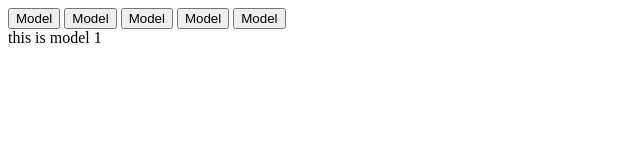
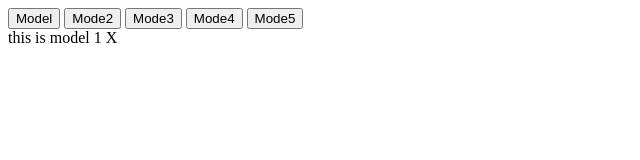
Before and after one commit to riazsha/simple-jquery, a plain HTML site: page index.html in a window 1280 px wide. Both pictures are taken after a click on the button "Model". Shown: the whole page, without its empty margins (0-640 px from the left). Drawn offline with Linux system fonts and the light colour scheme.

Commit message:
close span added

```diff
--- a/index.html
+++ b/index.html
@@ -3,12 +3,14 @@
 <title>HTML Tutorial</title>
 <body>
 
+<!-- data target and data trigger both attributes required for model
+	data target need to trigger model and data target need to identify the id-->
 
-<button type="button" data-trigger="button1">Model</button>
-<button type="button" data-trigger="button2">Model</button>
-<button type="button" data-trigger="button3">Model</button>
-<button type="button" data-trigger="button4">Model</button>
-<button type="button" data-trigger="button5">Model</button>
+<button type="button" data-trigger="trigger" data-target="button1">Model</button>
+<button type="button" data-trigger="trigger" data-target="button2">Mode2</button>
+<button type="button" data-trigger="trigger" data-target="button3">Mode3</button>
+<button type="button" data-trigger="trigger" data-target="button4">Mode4</button>
+<button type="button" data-trigger="trigger" data-target="button5">Mode5</button>
 <!--Model 1-->
 <div class="model" id="button1" style="display:none">
 	this is model 1
@@ -28,12 +30,19 @@
 
 <script src="asset/jquery-3.3.1.js"></script>
 <script>
+	var divId, modelDiv, closeSpan;
 	var button = document.querySelectorAll("button");
 	for(var i=0; i<button.length; i++){
 		//get attribute value
 		button[i].onclick = function(){
-			var divId = this.getAttribute('data-trigger')
-			document.getElementById(divId).style.display='block';
+			var modelClick = this.getAttribute('data-trigger')
+			if(modelClick==="trigger"){
+				divId = this.getAttribute('data-target')
+				modelDiv = document.getElementById(divId).style.display='block';
+				closeSpan = document.createElement("span");
+				closeSpan.innerHTML="X";
+				document.getElementById(divId).appendChild(closeSpan)
+			}
 		}
 	}
 
```
